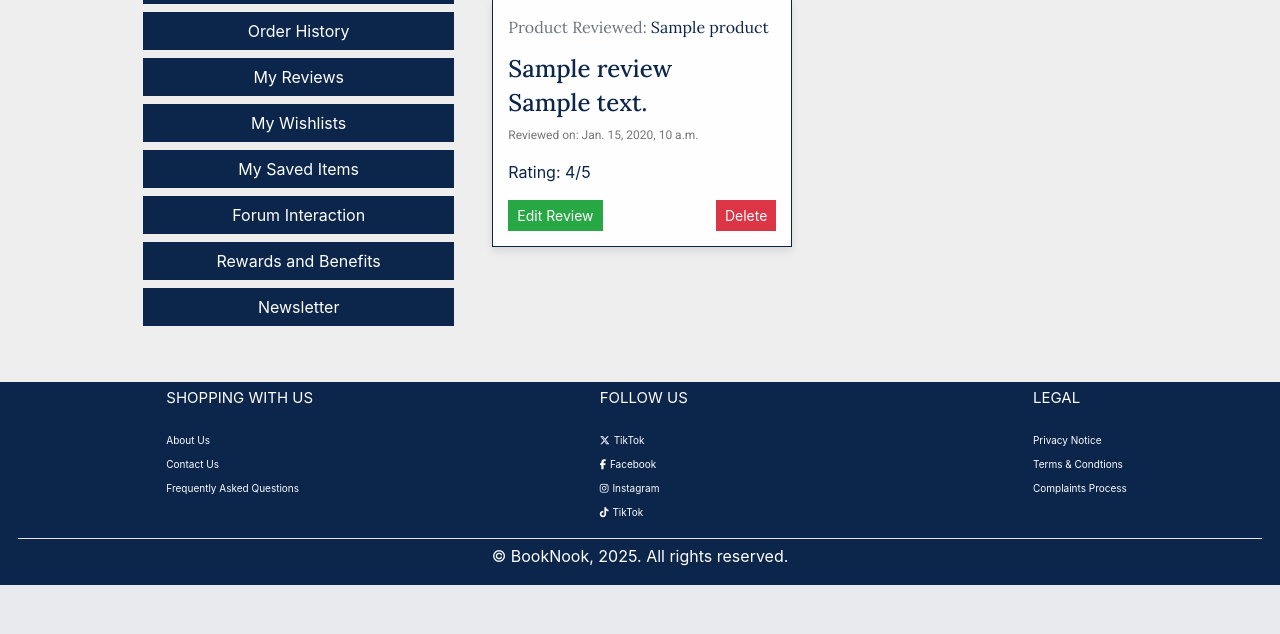
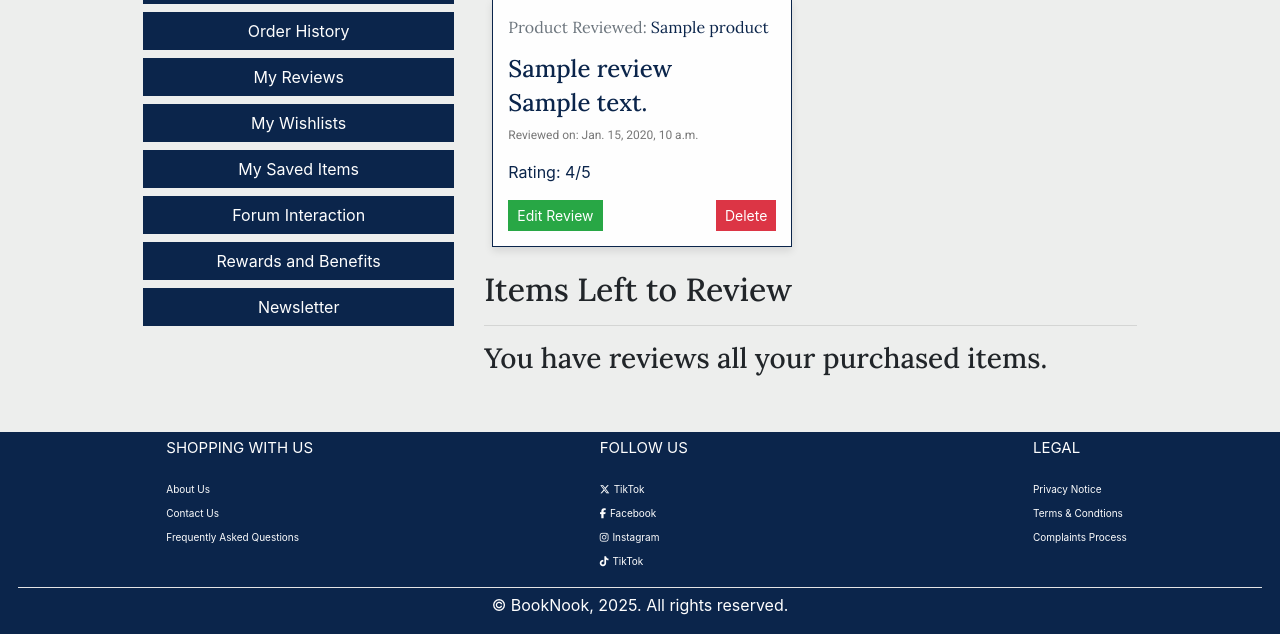
Before and after one commit to bpstephanie/booknook, a Django app: page /profile/ in a window 1280 px wide, after a click on "My Reviews". Shown: the part 417-1051 px from the top of the page. Before the commit the page ends 1002 px from the top, so only its background shows below. Run offline with Django 3.2, Linux system fonts and the light colour scheme; a user stored in the database is signed in; tables that the repository leaves empty hold one stand-in row (values such as "Sample post"); grey boxes marked "Sample" are stand-in pictures; parts of the project's set-up code (start-up, migrations or seed data) failed here and were passed over; some libraries are stand-ins or nearby versions.

Commit message:
Added 1 review per item bought by user functionality, added list of items left to review on profile

```diff
--- a/booknook/settings.py
+++ b/booknook/settings.py
@@ -140,7 +140,6 @@ else:
         }
     }
 
-
 # Password validation
 # https://docs.djangoproject.com/en/3.2/ref/settings/#auth-password-validators
 
--- a/products/models.py
+++ b/products/models.py
@@ -194,3 +194,4 @@ class Review(models.Model):
 
     class Meta:
         ordering = ['-created_on']
+        unique_together = ['author', 'product']
--- a/profiles/models.py
+++ b/profiles/models.py
@@ -5,7 +5,7 @@ from django.apps import apps
 
 from wishlist.models import Wishlist
 from bag.models import SavedItem
-from products.models import Book
+from products.models import Book, Product
 
 
 # Create your models here.
@@ -40,6 +40,18 @@ class UserProfile(models.Model):
             order__user_profile=self, product=product
         ).exists()
 
+    def get_unreviewed_products(self):
+        OrderLineItem = apps.get_model('checkout', 'OrderLineItem')
+        reviewed_products = self.user.reviews.values_list(
+            'product_id', flat=True
+        )
+        purchased_products = OrderLineItem.objects.filter(
+            order__user_profile=self
+        ).exclude(product_id__in=reviewed_products).values_list(
+            'product', flat=True
+        )
+        return Product.objects.filter(id__in=purchased_products)
+
     def __str__(self):
         return self.user.username
 
--- a/profiles/templates/profiles/profile.html
+++ b/profiles/templates/profiles/profile.html
@@ -147,10 +147,24 @@
                                 </div>
                             {% endfor %}
                         {% else %}
-                            <h3>You currently don't have any reviews.</h3>
+                            <h4>You don't have any reviews yet.</h4>
                         {% endif %}
                     </div>
-                    <div>
+                    <div class="mt-3">
+                        <h2>Items Left to Review</h2>
+                        <hr>
+                        {% if unreviewed_products %}
+                            <ul class="list-unstyled">
+                                {% for product in unreviewed_products %}
+                                    <li class="d-flex justify-content-between mb-2">
+                                        <p class="lora">{{ product.friendly_name }}</p>
+                                        <a href ="{% url 'product_detail' product.id %}" class="btn btn-outline-navy rounded-0">Review Product</a>
+                                    </li>
+                                {% endfor %}
+                            </ul>
+                        {% else %}
+                            <h3>You have reviews all your purchased items.</h3>
+                        {% endif %}
                     </div>
                 </div>
                 <div id="myWishlists" class="content-section" style="display: none;">
--- a/profiles/views.py
+++ b/profiles/views.py
@@ -46,6 +46,7 @@ def profile(request):
     newsletter_signup = NewsletterSignup.objects.filter(
         email=request.user.email
     ).first()
+    unreviewed_products = profile.get_unreviewed_products()
 
     # Filter categories with threads and posts
     categories_with_threads = [
@@ -89,6 +90,7 @@ def profile(request):
         'newsletter_signup': newsletter_signup,
         'reviews': reviews,
         'review_form': review_form,
+        'unreviewed_products': unreviewed_products,
     }
     return render(request, template, context)
 
```
Also changed, not shown: products/migrations/0011_delete_reviewcomment.py (added).
